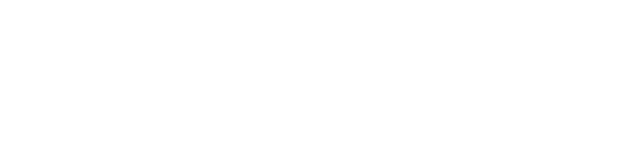
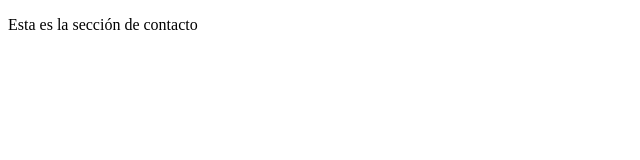
Before and after one commit to cesarvalleiva/clasegit, a plain HTML site: page contacto.html in a window 1280 px wide. Shown: the whole page, without its empty margins (0-640 px from the left). Drawn offline with Linux system fonts and the light colour scheme.

Commit message:
agrego titulo a contacto

```diff
--- a/contacto.html
+++ b/contacto.html
@@ -7,6 +7,6 @@
     <title>Contacto</title>
 </head>
 <body>
-
+    <p>Esta es la sección de contacto</p>
 </body>
 </html>
```
